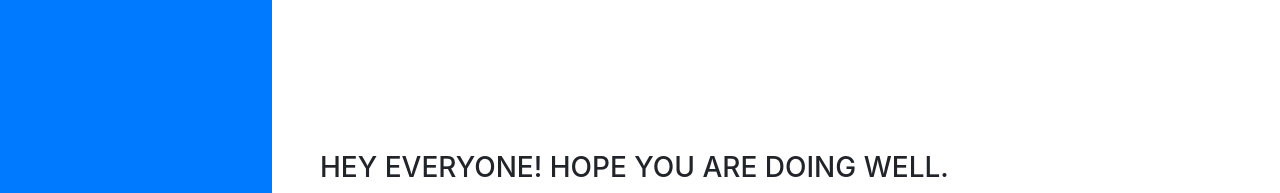
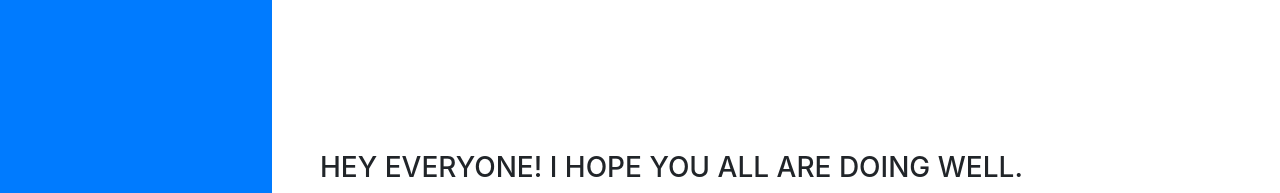
Before and after one commit to onebeing/resumex, a website with bundled scripts: page index.html in a window 1280 px wide. Shown: the top 193 px of the page. Built offline with nearby package versions, Linux system fonts and the light colour scheme; a web font is replaced by a local one.

Commit message:
Update index.html

```diff
--- a/index.html
+++ b/index.html
@@ -68,7 +68,7 @@
 
       <section class="resume-section p-3 p-lg-5 d-flex d-column" id="about">
         <div class="my-auto">
-        <h3 class="mb-5">Hey Everyone! Hope you are doing well.</h3>
+        <h3 class="mb-5">Hey Everyone! I Hope you all are doing well.</h3>
           <h1 class="mb-0">Dipanshu
             <span class="text-primary">Sharma</span>
           </h1>
```
